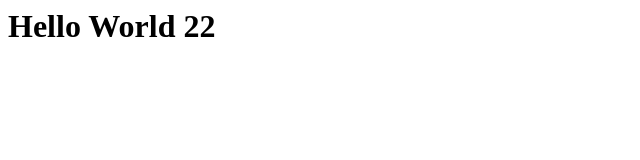
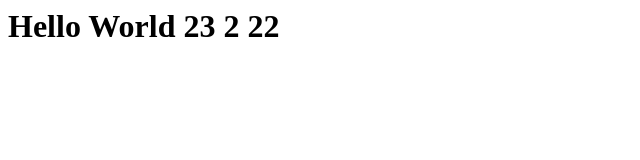
Before and after one commit to IMiljaDMG/demo-github-repo, a plain HTML site: page index.html in a window 1280 px wide. Shown: the whole page, without its empty margins (0-640 px from the left). Drawn offline with Linux system fonts and the light colour scheme.

Commit message:
changes after the version bump commit on remote

```diff
--- a/index.html
+++ b/index.html
@@ -1 +1 @@
-<h1>Hello World 22</h1>
+<h1>Hello World 23 2 22</h1>
```
